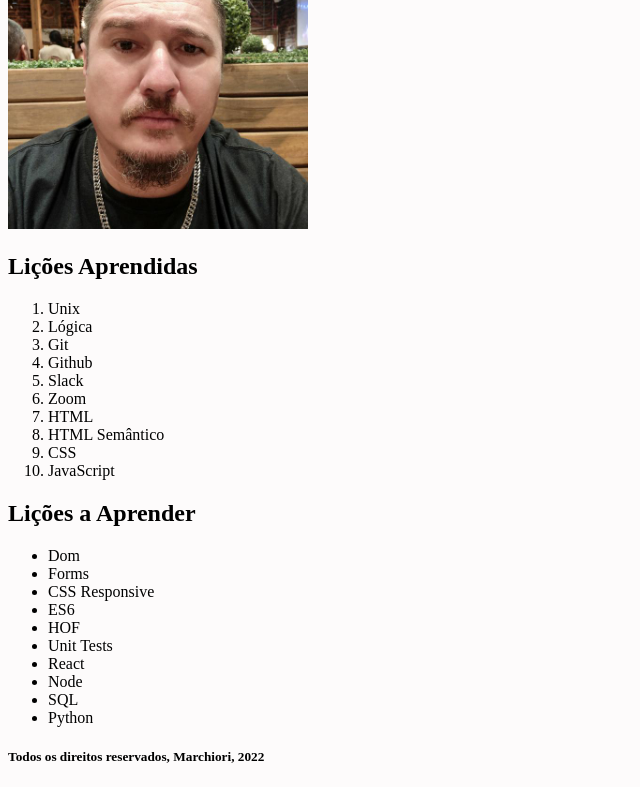
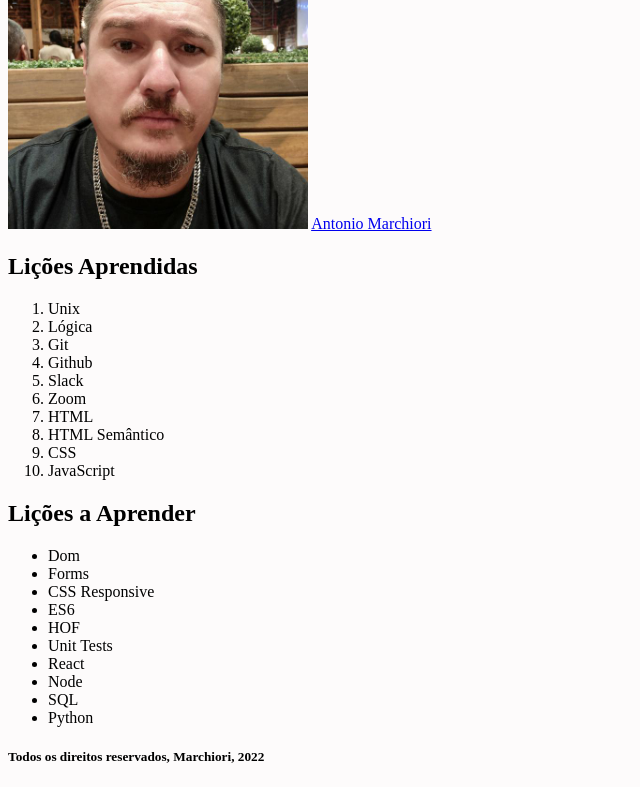
Before and after one commit to acmarchiori/Projeto, a website: page index.html in a window 1280 px wide. Shown: the part 79-866 px from the top of the page, without its empty margins (0-640 px from the left). Drawn offline with Linux system fonts and the light colour scheme.

Commit message:
Requisito 07

```diff
--- a/index.html
+++ b/index.html
@@ -12,6 +12,7 @@
 </header>
   <main>
     <img id="minha_foto" src="minha-foto.jpg" alt="foto de perfil" width="300px">
+    <a href="https://github.com/acmarchiori" target="_blank">Antonio Marchiori</a>
       <h2>Lições Aprendidas</h2>
         <ol id="licoes_aprendidas">
           <li>Unix</li>
```
